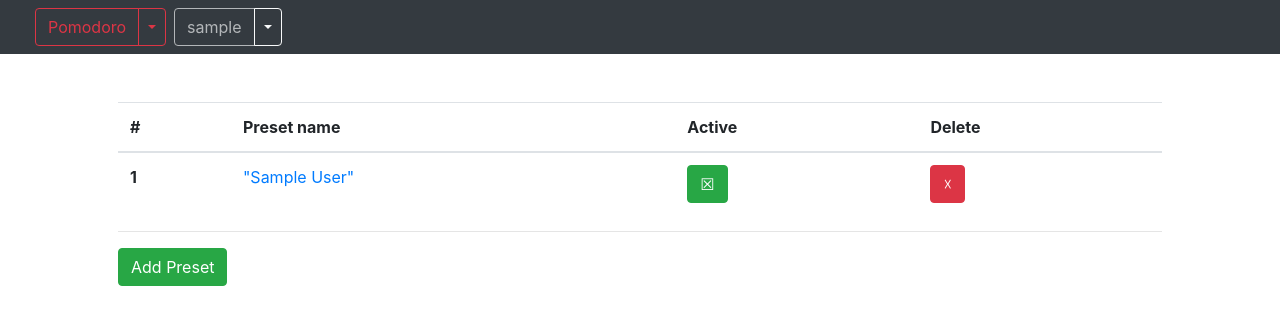
After one commit to ShchekodinNA/pomodor-todo, a Django app: page /pomodoro/settings in a window 1280 px wide. The commit adds this page. Shown: the top 333 px of the page. Run offline with Django 4.2, Linux system fonts and the light colour scheme; a user stored in the database is signed in; tables that the repository leaves empty hold one stand-in row (values such as "Sample post"); some libraries are stand-ins or nearby versions.

Commit message:
pomodoro settings and etc.

```diff
--- a/pomodoro/models.py
+++ b/pomodoro/models.py
@@ -3,7 +3,7 @@ from django.contrib.auth.models import User
 from django.core.validators import MaxValueValidator, MinValueValidator
 from django.core.exceptions import ObjectDoesNotExist
 # Create your models here.
-
+from datetime import datetime
 VALIDATORS_GENERIC_MINUTES: list = [
     MinValueValidator(1), MaxValueValidator(99)]
 VALIDATOR_MIN_ITERATIONS = MinValueValidator(2)
@@ -14,11 +14,12 @@ DEFAULT_POMODORO = 25
 DEFAULT_SMALL_REST = 5
 DEFAULT_LONG_REST = 15
 DEFAULT_ITERATIONS = 4
-
+MAX_NAME_LENGTH = 15
 
 class PomodoroSettingToUser(models.Model):
     user = models.ForeignKey(User,
                              on_delete=models.CASCADE)
+    name = models.CharField(default='preset', max_length=MAX_NAME_LENGTH, blank=False)
     pomodoro = models.IntegerField(default=DEFAULT_POMODORO,
                                    validators=VALIDATORS_GENERIC_MINUTES)
     small_rest = models.IntegerField(default=DEFAULT_SMALL_REST,
@@ -29,7 +30,13 @@ class PomodoroSettingToUser(models.Model):
                                      validators=VALIDATORS_GENERIC_MINUTES)
     active = models.BooleanField(default=False)
 
+    def __str__(self):
+        return f"{self.user=}, {self.pomodoro=}, {self.small_rest=}, {self.long_break=}"
+
+
     def save(self, *args, **kwargs) -> None:
+        if self.name == '':
+            self.name = datetime.now().strftime("%d/%m/%Y, %H:%M:%S")
         true_record = self._get_active_record_for_current_user_or_none()
         self._check_true_record_and_switch_active_if_current_is_active(true_record)
         return super().save(*args, **kwargs)
--- /dev/null
+++ b/pomodoro/templates/pomodoro/settings.html
@@ -0,0 +1,58 @@
+{% extends "base.html" %}
+{% block title %}
+    PSettings
+{% endblock title %}
+{% load crispy_forms_tags %}
+{% block body %}
+    <div class="container p-5">
+        <table class="table">
+            <thead>
+                <tr>
+                    <th scope="col">#</th>
+                    <th scope="col">Preset name</th>
+                    <th scope="col">Active</th>
+                    <th scope="col">Delete</th>
+                </tr>
+            </thead>
+            <tbody>
+                {% for setting in settings %}
+                    <tr>
+                        <th scope="row">{{ forloop.counter }}</th>
+                        <td>
+                            <a href="#">"{{ setting.name }}"</a>
+                        </td>
+                        <td>
+                            <form method="post">
+                                {% csrf_token %}
+                                <input type="hidden" id="inner_method" name="inner_method" value="activate"/>
+                                <input type="hidden"
+                                       id="setting_id"
+                                       name="setting_id"
+                                       value="{{ setting.id }}"/>
+                                {% if setting.active %}
+                                    <button class="btn btn-success" type='submit'>&#9746</button>
+                                {% else %}
+                                    <button class="btn btn-outline-success" type='submit'>&#9744</button>
+                                {% endif %}
+                            </form>
+                        </td>
+                        <td>
+                            <form method="post">
+                                {% csrf_token %}
+                                <input type="hidden" id="inner_method" name="inner_method" value="delete"/>
+                                <input type="hidden"
+                                       id="setting_id"
+                                       name="setting_id"
+                                       value="{{ setting.id }}"/>
+                                <button class="btn btn-danger" type='submit'>&#9747</button>
+                            </form>
+                        </td>
+                    </tr>
+                {% empty %}
+                {% endfor %}
+            </tbody>
+        </table>
+        <hr/>
+        <a class="btn btn-success" href="#">Add Preset</a>
+    </div>
+{% endblock body %}
--- a/pomodoro/urls.py
+++ b/pomodoro/urls.py
@@ -1,5 +1,5 @@
 from django.urls import path
-from . import views
+from .views import SettingView
 urlpatterns = [
-
+    path('settings', SettingView.as_view(), name='pomodoro-settings')
 ]
--- a/pomodoro/views.py
+++ b/pomodoro/views.py
@@ -1,3 +1,62 @@
 from django.shortcuts import render
+from django.views.generic import ListView
+from django.views import View
+from .forms import PomodoroSettingForm
+from .models import PomodoroSettingToUser
+
+from django.http import HttpResponse
 
 # Create your views here.
+
+
+class SettingView(View):
+    def get(self, request):
+        try:
+            settings_of_current_user = PomodoroSettingToUser.objects.filter(
+                user=self.request.user)
+        except TypeError:
+            return HttpResponse(status=403)
+        settings = []
+
+        for setting in settings_of_current_user:
+            settings.append(setting.__dict__)
+
+        return render(request, 'pomodoro/settings.html', context={
+            'settings': settings
+        })
+
+    def post(self, request):
+        innter_method: str = request.POST.get('inner_method', None)
+        setting_id: int = int(request.POST.get('setting_id', 0))
+        if not innter_method or not setting_id:
+            return HttpResponse(status=403)
+        match innter_method.lower():
+            case 'delete':
+                self._delete_request(request, setting_id)
+            case 'activate':
+                self._activate_setting(request, setting_id)
+        return self.get(request)
+
+    def _delete_request(self, request: any, setting_id: int):
+        setting_to_delete: PomodoroSettingToUser = PomodoroSettingToUser.objects.filter(
+            pk=setting_id, user=self.request.user).first()
+        if setting_to_delete:
+            setting_to_delete.delete()
+
+    def _activate_setting(self, request: any, setting_id: int):
+        setting_to_activate: PomodoroSettingToUser = PomodoroSettingToUser.objects.filter(
+            pk=setting_id, user=self.request.user).first()
+        if setting_to_activate:
+            setting_to_activate.active = True
+            setting_to_activate.save()
+
+class SettingDetailView(View):
+
+    def __init__(self, *args, **kwargs):
+        super().__init__(*args, **kwargs)
+        self.settings_form = None
+
+    def get(self, request, id):
+        if not self.settings_form:
+            self.settings_form = PomodoroSettingForm
+        return render(request, 'pomodoro/setting_detail.html', context={'setting_form': self.settings_form})
--- a/templates/base.html
+++ b/templates/base.html
@@ -1,13 +1,15 @@
 <!DOCTYPE html>
 <html>
+
     <head>
-        <link rel="stylesheet" href="https://stackpath.bootstrapcdn.com/bootstrap/4.4.1/css/bootstrap.min.css" integrity="sha384-Vkoo8x4CGsO3+Hhxv8T/Q5PaXtkKtu6ug5TOeNV6gBiFeWPGFN9MuhOf23Q9Ifjh" crossorigin="anonymous">
-        {% block css_files %}{% endblock  %}
-        <title>{% block title %}Base{% endblock  %}</title>
+        <link rel="stylesheet" href="https://stackpath.bootstrapcdn.com/bootstrap/4.4.1/css/bootstrap.min.css" integrity="sha384-Vkoo8x4CGsO3+Hhxv8T/Q5PaXtkKtu6ug5TOeNV6gBiFeWPGFN9MuhOf23Q9Ifjh" crossorigin="anonymous"/>
+        {% block css_files %} {% endblock css_files %}
+
+        <title>{% block title %}Base{% endblock title %}</title>
     </head>
     <body>
-            {% include 'includes/nav_bar/base.html' %}
-            {% block body %}{% endblock  %}
+            {% include "includes/nav_bar/base.html" %}
+            {% block body %}{% endblock body %}
         <script src="https://code.jquery.com/jquery-3.4.1.slim.min.js" integrity="sha384-J6qa4849blE2+poT4WnyKhv5vZF5SrPo0iEjwBvKU7imGFAV0wwj1yYfoRSJoZ+n" crossorigin="anonymous"></script>
         <script src="https://cdn.jsdelivr.net/npm/popper.js@1.16.0/dist/umd/popper.min.js" integrity="sha384-Q6E9RHvbIyZFJoft+2mJbHaEWldlvI9IOYy5n3zV9zzTtmI3UksdQRVvoxMfooAo" crossorigin="anonymous"></script>
         <script src="https://stackpath.bootstrapcdn.com/bootstrap/4.4.1/js/bootstrap.min.js" integrity="sha384-wfSDF2E50Y2D1uUdj0O3uMBJnjuUD4Ih7YwaYd1iqfktj0Uod8GCExl3Og8ifwB6" crossorigin="anonymous"></script>
--- /dev/null
+++ b/templates/includes/nav_bar/blocks/pomodoro.html
@@ -0,0 +1,20 @@
+<li class="nav-item px-1">
+    <div class="btn-group">
+        <button type="button"
+                class="btn btn-outline-danger"
+                {% if not user.is_authenticated %} disabled{% endif %}>
+            Pomodoro
+        </button>
+        <button type="button"
+                class="btn btn-outline-danger dropdown-toggle dropdown-toggle-split"
+                data-toggle="dropdown"
+                aria-haspopup="true"
+                aria-expanded="false"
+                {% if not user.is_authenticated %} disabled{% endif %}>
+            <span class="sr-only">Toggle Dropdown</span>
+        </button>
+        <div class="dropdown-menu">
+            <a class="dropdown-item" href="{% url 'pomodoro-settings' %}">Settings</a>
+        </div>
+    </div>
+</li>
--- /dev/null
+++ b/templates/includes/nav_bar/blocks/user.html
@@ -0,0 +1,30 @@
+<li class="nav-item px-1">
+    <div class="btn-group">
+        {% if user.is_authenticated %}
+            <button type="button" class="btn btn-outline-light" disabled>{{ user.username }}</button>
+            <button type="button"
+                    class="btn btn-outline-light dropdown-toggle dropdown-toggle-split"
+                    data-toggle="dropdown"
+                    aria-haspopup="true"
+                    aria-expanded="false">
+                <span class="sr-only">Toggle Dropdown</span>
+            </button>
+            <div class="dropdown-menu">
+                <a class="dropdown-item" href="{% url 'logout_user' %}">Log out</a>
+            </div>
+        {% else %}
+            <a class="btn btn-outline-light" href="{% url 'login_user' %}" role="button">Log In</a>
+            <button type="button"
+                    class="btn btn-outline-light dropdown-toggle dropdown-toggle-split"
+                    data-toggle="dropdown"
+                    aria-haspopup="true"
+                    aria-expanded="false">
+                <span class="sr-only">Toggle Dropdown</span>
+            </button>
+            <div class="dropdown-menu">
+                <a class="dropdown-item" href="{% url 'register_user' %}">Register</a>
+                <a class="dropdown-item" href="{% url 'password_reset' %}">Reset password</a>
+            </div>
+        {% endif %}
+    </div>
+</li>
--- a/templates/includes/nav_bar/nav_items_list.html
+++ b/templates/includes/nav_bar/nav_items_list.html
@@ -1,22 +1,2 @@
-<li class="nav-item">
-    <div class="btn-group">
-        <button type="button" class="btn btn-danger">Pomodoro</button>
-        <button type="button"
-                class="btn btn-danger dropdown-toggle dropdown-toggle-split"
-                data-toggle="dropdown"
-                aria-haspopup="true"
-                aria-expanded="false">
-            <span class="sr-only">Toggle Dropdown</span>
-        </button>
-        <div class="dropdown-menu">
-            <a class="dropdown-item" href="#">Settings</a>
-        </div>
-    </div>
-</li>
-<li>
-    {% if user.is_authenticated %}
-        <a class="nav-link" href="{% url 'logout_user' %}">Log out</a>
-    {% else %}
-        <a class="nav-link" href="{% url 'login_user' %}">Log in</a>
-    {% endif %}
-</li>
+{% include "includes/nav_bar/blocks/pomodoro.html" %}
+{% include "includes/nav_bar/blocks/user.html" %}
--- a/to_do_pomodoro/settings.py
+++ b/to_do_pomodoro/settings.py
@@ -25,7 +25,7 @@ SECRET_KEY = environ.get('SECRET_KEY')
 # SECURITY WARNING: don't run with debug turned on in production!
 DEBUG = True
 
-ALLOWED_HOSTS = []
+ALLOWED_HOSTS = ['*']
 
 
 # Application definition
```
Also changed, not shown: pomodoro/forms.py (added, +7 -0 lines), pomodoro/tests/test_views.py (added, +31 -0 lines), user_control/templates/user_control/login.html (+6 -6 lines), user_control/templates/user_control/register.html (+4 -4 lines), pomodoro/migrations/0004_pomodorosettingtouser_name.py (added), 1 other file.
